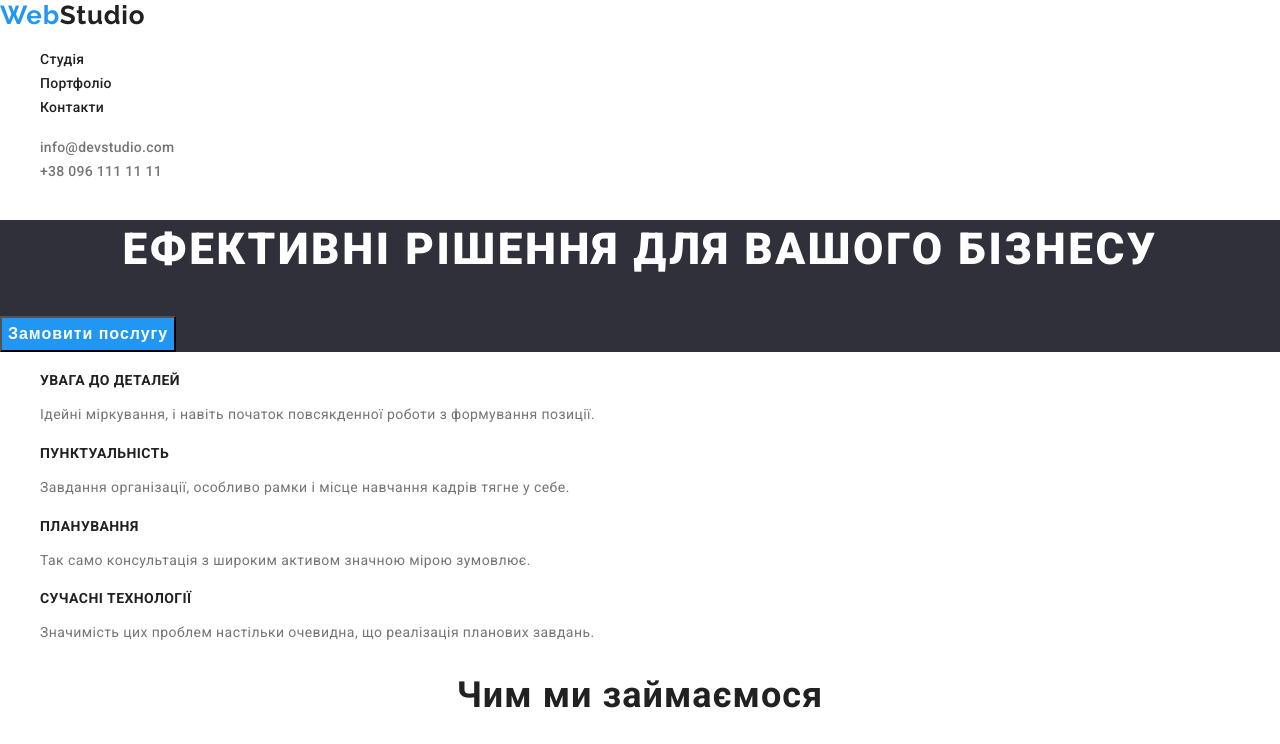
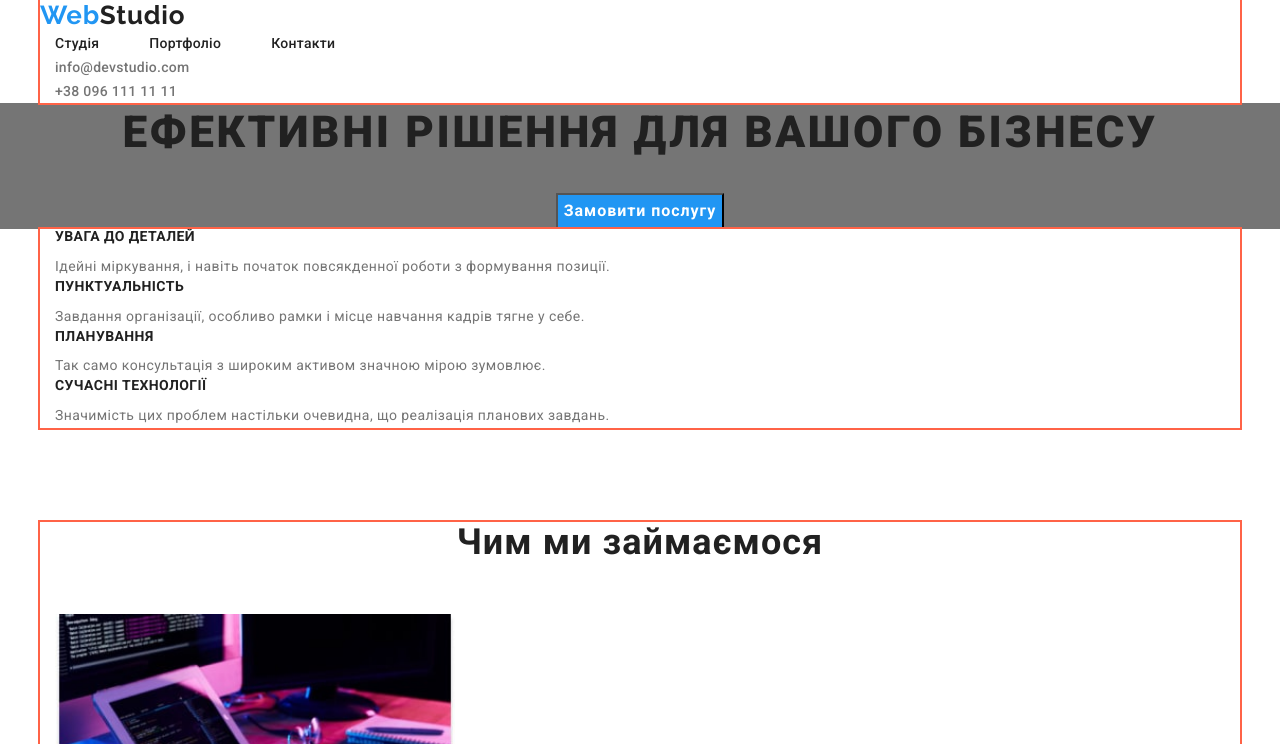
Before and after one commit to VanoLogin/goit-markup-hw-02, a plain HTML site: page index.html in a window 1280 px wide. Shown: the top 744 px of the page. Drawn offline with nearby package versions, Linux system fonts and the light colour scheme.

Commit message:
update_21.11

```diff
--- a/css/styles.css
+++ b/css/styles.css
@@ -5,15 +5,14 @@
     --color-p-text: #757575;
 }
 body{
-    color: var(--primary-header-color);
+    color: var(--second-primary-color);
     font-family: "Roboto", sans-serif;
-    list-style-type: none;
-    letter-spacing: normal;
+    letter-spacing: 0.4em;
     line-height: 1.5;
     font-size: 16px;
     margin: 0;
 }
-link {
+.link {
     text-decoration: none;
     list-style: none;
 }
@@ -21,13 +20,32 @@ link {
     list-style: none;
     text-decoration: none;
 }
+ul {
+    padding: 0;
+    margin: 0;
+}
+
 li, ul, h1, h2, a {
     text-decoration: none;
+    list-style-type: none;
 }
 
 /*--------------HEADER------------------- */
-.header{
+
+.header-nav > ul> li {
+    list-style-type: none;
+}
+
+.header-list {
+    display: flex;
+    padding-left: 15px;
+}
+.header-list .item {
+    margin-right: 50px;
+}
+.page-header {
     background-color: var(--primary-header-color);
+
 }
 .header-logo {
     color: var(--second-primary-color);
@@ -58,24 +76,36 @@ li, ul, h1, h2, a {
     line-height: 1.14;
     letter-spacing: 0.02em;
     color: var(--color-p-text);
+    padding-left: 15px;
 }
 .address-link:hover,
 .header-link:hover {
    color: var(--logo-color-button);
 }
-/* -------------hero---------------- */
+
+.container {
+    margin-left: auto;
+    margin-right: auto;
+    width: 1200px;
+    outline: 2px solid tomato;
+}
+/* -------------Main---------------- */
 
 .hero {
-    background-color: #2F303A;
+    background-color: var(--color-p-text);
+    text-align: center;
 }
-.title {
+.hero-title {
     font-weight: 900;
     font-size: 44px;
     line-height: 1.36;
-    text-align: center;
+
     letter-spacing: 0.06em;
     text-transform: uppercase;
-    color: var(--primary-header-color);
+    color: var(--second-primary-color);
+    margin-top: 0;
+    margin-bottom: 30px;
+
 }
 .hero-btn {
     font-weight: 700;
@@ -87,6 +117,15 @@ li, ul, h1, h2, a {
     background: #2196F3;
 }
 /* ------------------HERO_TOPIC_---------- */
+h2, p, h3 {
+    margin-top: 0;
+    margin-bottom: 0;
+}
+.topic-list {
+    margin-bottom: 94px;
+    padding-left: 15px;
+    padding-right: 15px;
+}
 .main-title {
     font-weight: 700;
     font-size: 14px;
@@ -94,6 +133,8 @@ li, ul, h1, h2, a {
     letter-spacing: 0.03em;
     text-transform: uppercase;
     color: var(--second-primary-color);
+
+    margin-bottom: 10px
 }
 .second-title {
     font-weight: 400;
@@ -110,6 +151,11 @@ li, ul, h1, h2, a {
     text-align: center;
     letter-spacing: 0.03em;
     color: var(--second-primary-color);
+    margin-bottom: 50px;
+
+}
+.about-img {
+    margin-bottom: 94px;
 }
 
 /* --------------------Our TEAM--------- */
@@ -120,20 +166,26 @@ li, ul, h1, h2, a {
     text-align: center;
     letter-spacing: 0.03em;
     color: var(--second-primary-color);
+    padding-top: 94px;
+    padding-bottom: 50px;
 }
+.about-img {
+    padding-left: 15px;
+    padding-right: 15px;
+}
+
 .team-list {
+    padding-left: 15px;
+    padding-right: 15px;
+}
 
-}
-.team-items {
-
-
-}
 .team-title {
     font-weight: 500;
     font-size: 16px;
     line-height: 1.18;
     letter-spacing: 0.03em;
     color: var(--second-primary-color);
+    margin-bottom: 10px;
 }
 .team-pre-title {
     font-weight: 400;
@@ -141,6 +193,10 @@ li, ul, h1, h2, a {
     line-height: 1.18;
     letter-spacing: 0.03em;
     color: var(--color-p-text);
+    margin-bottom: 30px;
+}
+.img-team {
+    margin-bottom: 30px;
 }
 
 /* ------------------------ФУТер ------------ */
--- a/index.html
+++ b/index.html
@@ -8,29 +8,33 @@
     <link rel="preconnect" href="https://fonts.googleapis.com">
     <link rel="preconnect" href="https://fonts.gstatic.com" crossorigin>
     <link href="https://fonts.googleapis.com/css2?family=Raleway:wght@700&family=Roboto:wght@400;500;700;900&display=swap" rel="stylesheet">
+    <link rel="stylesheet" href="https://cdnjs.cloudflare.com/ajax/libs/modern-normalize/1.1.0/modern-normalize.min.css">
     <link rel="stylesheet" href="./css/styles.css">
 </head>
     <body>
-         <header class="header">
+         <header class="page-header">
+            <div class="container">
+                <nav class="header-nav list">
                     <a href="./index.html" class="header-logo"><span class="color-logo">Web</span>Studio</a>
-            <nav class="header-nav">
                     <ul class="header-list">
-                    <li><a href="" class="header-link link">Студія</a></li>
-                    <li><a href="./portfolio.html" class="header-link link">Портфоліо</a></li>
-                    <li><a href="" class="header-link link">Контакти</a></li>
+                        <li class="item"><a href="" class="header-link link">Студія</a></li>
+                        <li class="item"><a href="./portfolio.html" class="header-link link">Портфоліо</a></li>
+                        <li class="item"><a href="" class="header-link link">Контакти</a></li>
                     </ul>
+                </nav>
                 <ul>
                     <li><a href="mailto:info@devstudio.com" class="address-link">info@devstudio.com</a></li>
                     <li><a href="tell:+380961111111" class="address-link">+38 096 111 11 11</a></li>
                     </ul>
-            </nav>
+            </div>
         </header>
         <main>
                 <section class="hero">
-                    <h1 class="title">Ефективні рішення для вашого бізнесу</h1>
+                    <h1 class="hero-title">Ефективні рішення для вашого бізнесу</h1>
                     <button type="button" class="hero-btn">Замовити послугу</button>
                 </section>
             <section class="hero-topic">
+                <div class="container">
                     <ul class="topic-list">
                     <li class="list-title">
                         <h2 class="main-title">УВАГА ДО ДЕТАЛЕЙ</h2>
@@ -48,40 +52,44 @@
                         <h2 class="main-title">СУЧАСНІ ТЕХНОЛОГІЇ</h2>
                         <p class="second-title">Значимість цих проблем настільки очевидна, що реалізація планових завдань.</p>
                     </li>
-                </ul>
+                </ul></div>
             </section>
             <section class="about">
+                <div class="container">
                     <h2 class="about-hero">Чим ми займаємося</h2>
                     <ul class="about-img">
                     <li class="img-list"><img src="./images/images_1.jpg" alt="development" width="400"></li>
                     <li class="img-list"><img src="./images/images_2.jpg" alt="digitalization" width="400"></li>
                     <li class="img-list"><img src="./images/images_3.jpg" alt="design" width="400"></li>
                     </ul>
+                </div>
             </section>
             <section>
+                <div class="container">
                     <h2 class="team">Наша команда</h2>
                     <ul class="team-list">
                         <li class="team-items">
-                            <img src="./images/img_4.jpg" alt="Photo of Product Designer" width="400">
+                            <img class="img-team" src="./images/img_4.jpg" alt="Photo of Product Designer" width="400">
                             <h3 class="team-title">Ігор Дем'яненко</h3>
                             <p class="team-pre-title">Product Designer</p>
                         </li>
                         <li class="team-items">
-                            <img src="./images/img_5.jpg" alt="Photo of Frontend Developer" width="400">
+                            <img class="img-team" src="./images/img_5.jpg" alt="Photo of Frontend Developer" width="400">
                             <h3 class="team-title">Ольга Рєпіна</h3>
                             <p class="team-pre-title">Frontend Developer</p>
                         </li>
                         <li class="team-items">
-                            <img src="./images/img_6.jpg" alt="Photo of Marketing manager" width="400">
+                            <img class="img-team" src="./images/img_6.jpg" alt="Photo of Marketing manager" width="400">
                             <h3 class="team-title">Микола Тарасов</h3>
                             <p class="team-pre-title">Marketing</p>
                         </li>
                         <li class="team-items">
-                            <img src="./images/img_7.jpg" alt="Photo of UI Designer" width="400">
+                            <img class="img-team" src="./images/img_7.jpg" alt="Photo of UI Designer" width="400">
                             <h3 class="team-title">Михайло Єрмаков</h3>
                             <p class="team-pre-title">UI Designer</p>
                         </li>
                     </ul>
+                </div>
             </section>
         </main>
 
```
Lines whose indentation alone changed are shown as unchanged.
